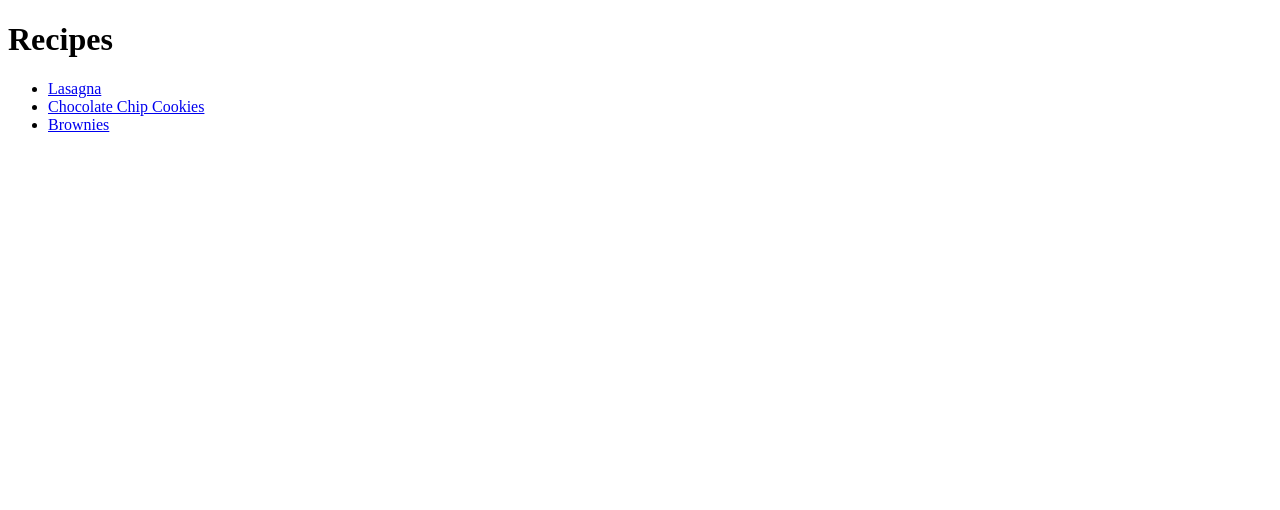
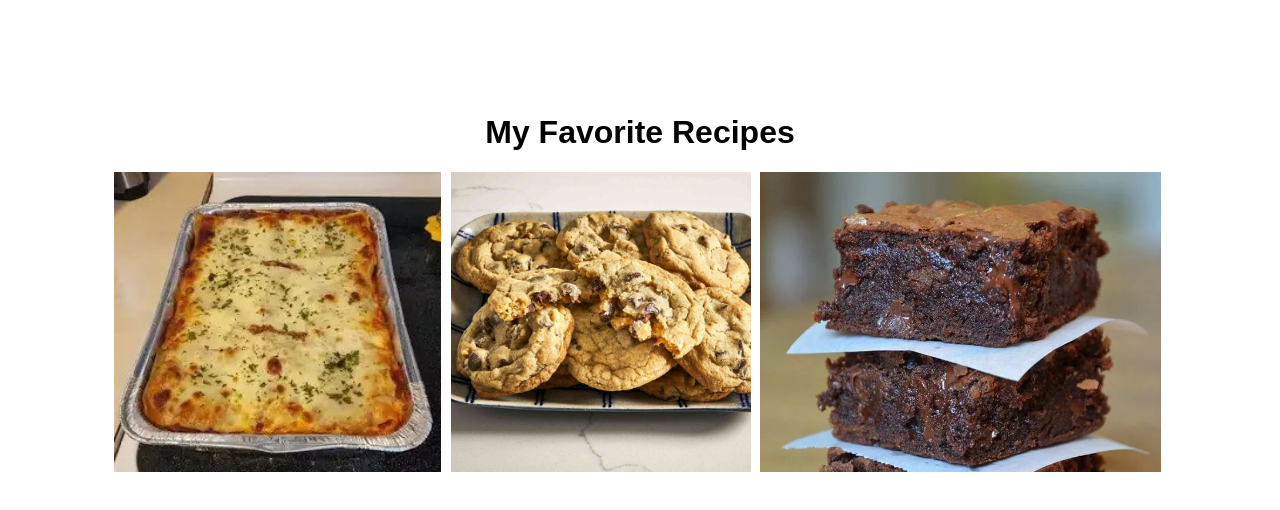
Before and after one commit to YoussefBam/fav-recipes, a plain HTML site: page index.html in a window 1280 px wide. Drawn offline with Linux system fonts and the light colour scheme.

Commit message:
Add images in index,add classes, make everything centered with font, add margins

```diff
--- a/index.html
+++ b/index.html
@@ -3,14 +3,16 @@
 <head>
     <meta charset="UTF-8">
     <meta name="viewport" content="width=device-width, initial-scale=1.0">
+    <link rel="stylesheet" href="styles.css">
     <title>My favorite recipes</title>
 </head>
 <body>
-    <h1>Recipes</h1>
-    <ul>
-        <li><a href="./recipes/lasagna.html">Lasagna</a></li>
-        <li><a href="./recipes/cookies.html">Chocolate Chip Cookies</a></li>
-        <li><a href="./recipes/brownies.html" >Brownies</a></li>
-    </ul>
+    <div class="container">
+        <h1>My Favorite Recipes</h1>
+        <a href="./recipes/lasagna.html"><img src="./images/lasagna.jpg" alt="lasagna" class="image"></a>
+        <a href="./recipes/cookies.html"><img src="./images/cookies.jpg" alt="chocolate chip cookies" class="image"></a>
+        <a href="./recipes/brownies.html" ><img src="./images/brownies.jpg" alt="brownies"  class="image"></a>
+    </div>
+
 </body>
 </html>
--- /dev/null
+++ b/styles.css
@@ -0,0 +1,14 @@
+*{
+    font-family: Arial, Helvetica, sans-serif;
+    text-align: center;
+}
+
+.image{
+    width: auto;
+    height: 300px;
+    margin-right: 5px;
+}
+
+.container{
+    margin-top: 9%;
+}
```
